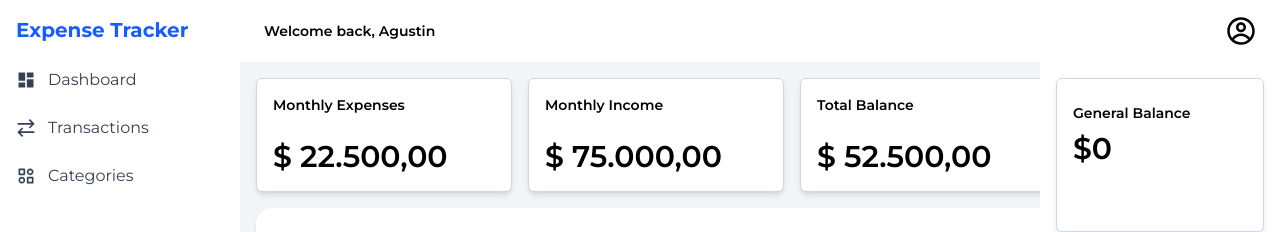
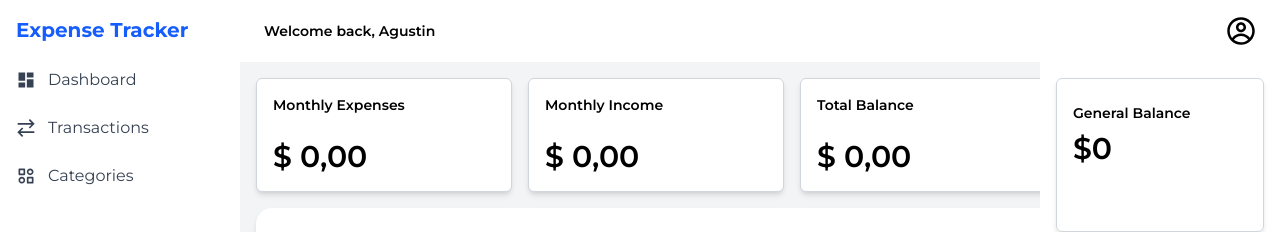
Before and after one commit to fariasagustin3/expense_tracker_app, a React (Vite) app in the folder client/: page / in a window 1280 px wide. Shown: the top 232 px of the page. Built offline with nearby package versions, Linux system fonts and the light colour scheme; no server answers; sample sign-in values are in the browser's storage.

Commit message:
store for monthly reports created and rendered at the ui

```diff
--- a/client/src/components/dashboard/TotalCardList.tsx
+++ b/client/src/components/dashboard/TotalCardList.tsx
@@ -1,12 +1,34 @@
-import React from 'react'
+import React, { useEffect } from 'react'
 import CardItem from './CardItem'
+import { useReportStore } from '../../stores/useReportStore'
+import { useApiClient } from '../../hooks/useApiClient'
+import { formatDate } from '../../utils/formatDate'
+import type { Report } from '../../types/dashboard'
 
 const TotalCardList: React.FC = () => {
+  const { monthlyIncome, monthlyExpense, balance, getMonthlyReport } = useReportStore(state => state)
+  const { get } = useApiClient()
+
+  useEffect(() => {
+    const getReport = async () => {
+      try {
+        const response = await get<Report>(`/reports/monthly?month=${formatDate(new Date())}`)
+        if(response.data) {
+          getMonthlyReport(response.data)
+        }
+      } catch (error) {
+        console.log(error)
+      }
+    }
+
+    getReport()
+  }, [])
+
   return (
     <div className='flex items-center gap-4 w-full'>
-      <CardItem title='Monthly Expenses' amount={22500} />
-      <CardItem title='Monthly Income' amount={75000} />
-      <CardItem title='Total Balance' amount={52500} />
+      <CardItem title='Monthly Expenses' amount={monthlyExpense} />
+      <CardItem title='Monthly Income' amount={monthlyIncome} />
+      <CardItem title='Total Balance' amount={balance} />
     </div>
   )
 }
--- /dev/null
+++ b/client/src/stores/useReportStore.ts
@@ -0,0 +1,20 @@
+import { create } from 'zustand'
+import type { Report } from '../types/dashboard'
+
+interface ReportState {
+  monthlyIncome: number
+  monthlyExpense: number
+  balance: number
+  getMonthlyReport: (report: Report) => void
+}
+
+export const useReportStore = create<ReportState>((set) => ({
+  monthlyIncome: 0,
+  monthlyExpense: 0,
+  balance: 0,
+  getMonthlyReport: (report: Report) => set({
+    monthlyIncome: report.totalIncome,
+    monthlyExpense: report.totalExpense,
+    balance: report.balance
+  }),
+}))
--- /dev/null
+++ b/client/src/utils/formatDate.ts
@@ -0,0 +1,8 @@
+export const formatDate = (date: Date) => {
+  const year = date.getFullYear()
+  const month = (date.getMonth() + 1).toString().padStart(2, '0')
+
+  const dateFormatted = `${year}-${month}`
+
+  return dateFormatted
+}
```
Also changed, not shown: client/src/types/dashboard.ts (+7 -0 lines).
